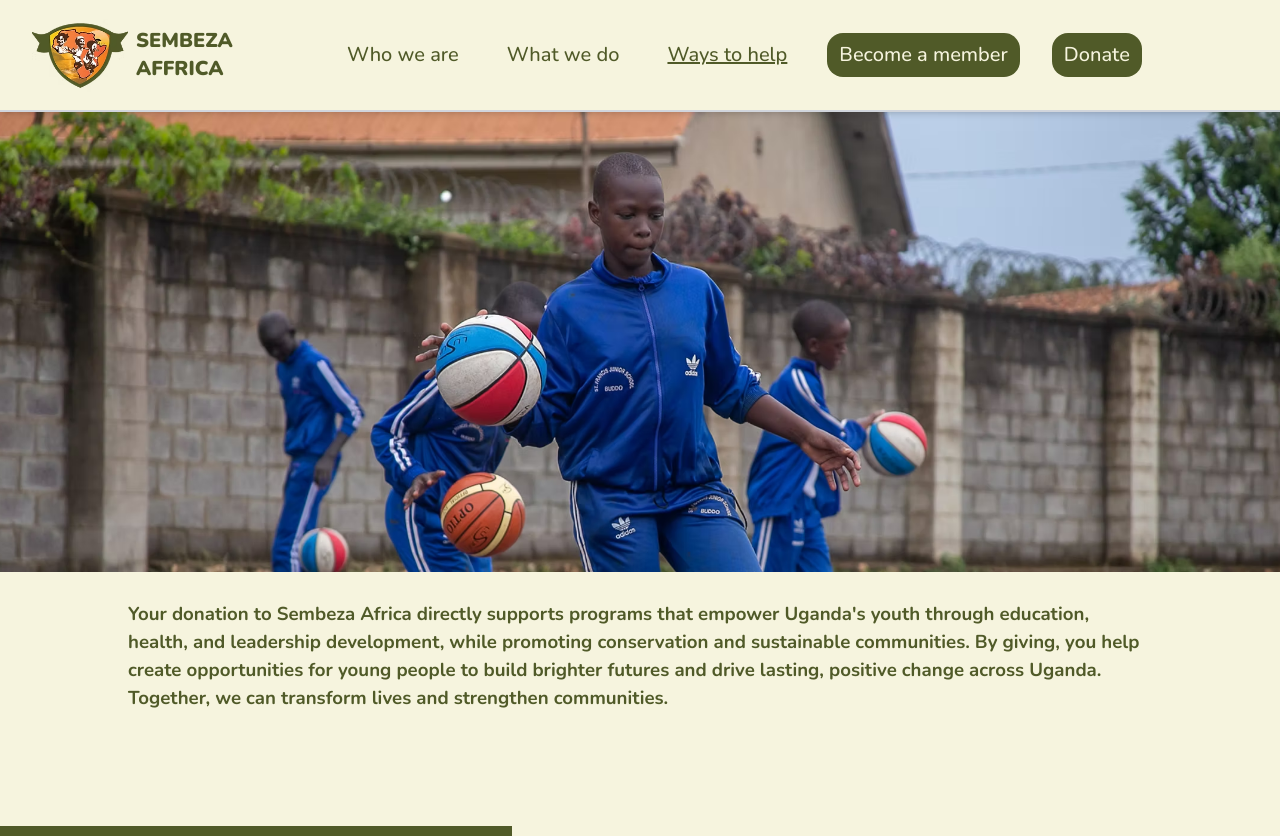
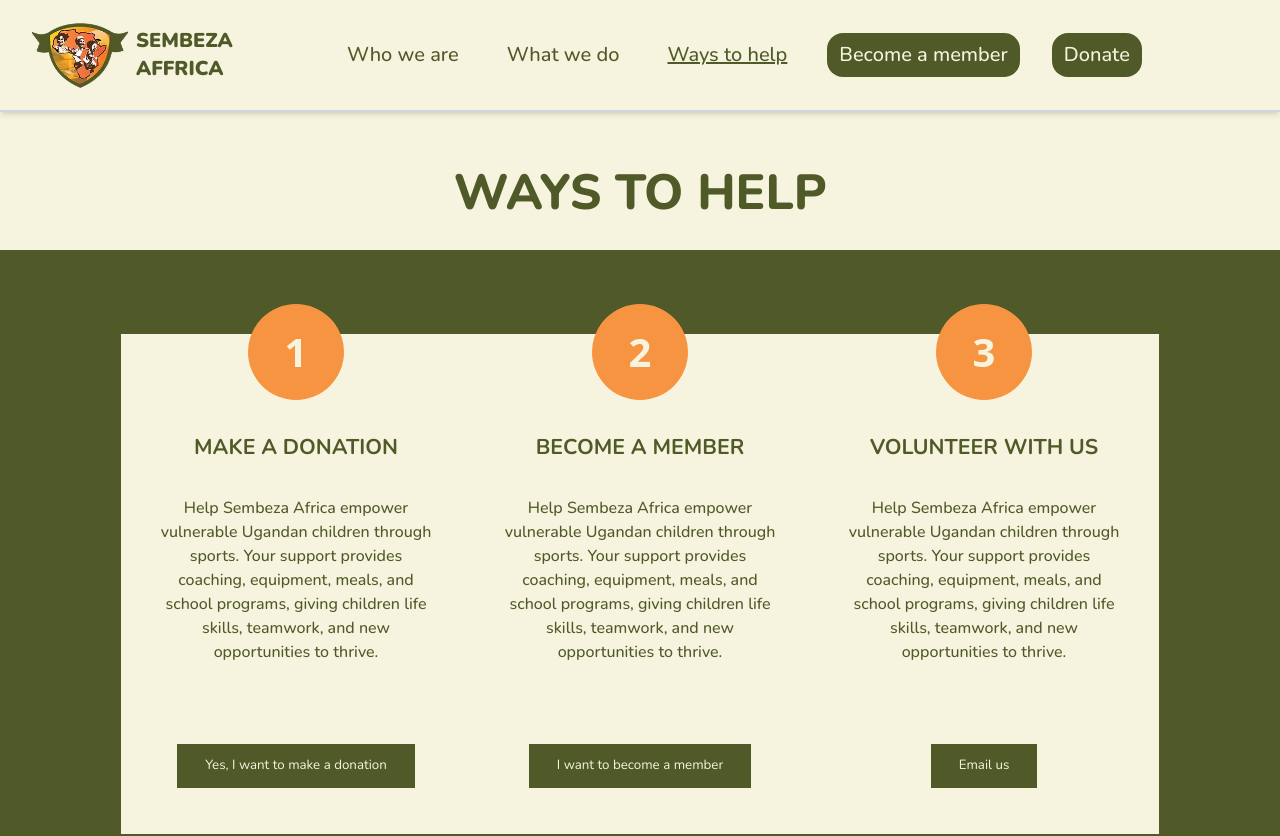
Before and after one commit to sembezaafrica/sembeza, a Next.js app: page /ways-to-help in a window 1280 px wide. Shown: the top 836 px of the page. Built offline with nearby package versions, Linux system fonts and the light colour scheme.

Commit message:
ways to help update

```diff
--- a/src/app/lib/utils/general.ts
+++ b/src/app/lib/utils/general.ts
@@ -15,3 +15,66 @@ export const landingPageVideoLinks = [
   "https://www.youtube.com/embed/VT9lVo9Yvyk",
   "https://www.youtube.com/embed/vjFKB0SFSMI",
 ];
+
+export const objectives = [
+  { text: ["Promoting physical", "well-being"] },
+  { text: ["Talent identification and", "Development"] },
+  { text: ["Gender equality and", "Inclusion"] },
+  { text: ["Health and Social", "Awareness Campaigns"] },
+  {
+    text: [
+      "Children and youth",
+      "empowerment through",
+      "education and sports",
+    ],
+  },
+  { text: ["Environmental", "Stewardship through", "Sports"] },
+  { text: ["Community Development"] },
+  { text: ["Wildlife Conservation and", "Awareness"] },
+];
+
+export const whatWeDoItems = [
+  {
+    img: "/assets/ubuntu_1.jpeg",
+    link: "/what-we-do/ubuntu",
+    text: "Ubuntu Festival",
+    period: "Anually",
+    description: "The Ubuntu III Sports Festival \
+    of Culture 2025 is a weeklong event that aims \
+    to promote unity, physical well-being, cultural\
+    awareness, and youth empowerment through sports \
+    and traditional games.",
+  },
+  {
+    img: "/assets/football_1.jpeg",
+    link: "/what-we-do/football",
+    text: "TheBestBareFootLeague in the World ",
+    period: "2023 - Today",
+    description: "The Best Barefoot League celebrates \
+    raw talent and resilience, bringing players together \
+    to compete without shoes in an authentic, grassroots \
+    football experience. It unites communities globally, \
+    emphasizing passion over luxury."
+
+  },
+  {
+    img: "/assets/tree_1.jpeg",
+    link: "/what-we-do/treetwingo",
+    text: "Tree Twin Go",
+    period: "Anually",
+    description: "The Ubuntu III Sports Festival of \
+    Culture 2025 is a weeklong event that aims to \
+    promote unity, physical well-being, cultural awareness, \
+    and youth empowerment through sports and traditional games. "
+  },
+  {
+    img: "/assets/SPSP.jpg",
+    link: "/what-we-do/spsp",
+    text: "Satellite Primary Schools Programme",
+    period: "2021 - 2023",
+    description: "SPSP is an initiative that empowers \
+    youth through sports and environmental conservation, \
+    promoting physical activity, education, and \
+    sustainable practices across Uganda.",
+  },
+];
--- /dev/null
+++ b/src/app/ways-to-help/old-page.tsx
@@ -0,0 +1,41 @@
+"use client"
+
+import Image from "next/image";
+import Head from "next/head";
+
+export default function WaysToHelp() {
+
+
+  return (
+    <div className="bg-[#F6F4DE]">
+      <Head>
+        <title>Sembeza Africa</title>
+      </Head>
+      <div className="flex flex-col">
+        <div className="relative w-full h-[460px] overflow-hidden">
+          <Image
+            src="/assets/1d0560_1ce106e1d4bf44e1bbe94b16517db08b~mv2.avif"
+            fill
+            style={{ objectFit: 'cover' }}
+            alt="background image"
+            priority
+          />
+
+        </div>
+
+        {/* Content section */}
+        <div className="bg-[#F6F4DE] text-[#505A28] font-bold p-7 text-[14pt] pl-[10%] pr-[10%] mb-20">
+          <p>
+          Your donation to Sembeza Africa directly supports programs that empower Uganda&#39;s youth through
+          education, health, and leadership development, while promoting conservation and sustainable
+          communities. By giving, you help create opportunities for young people to build brighter futures
+          and drive lasting, positive change across Uganda. Together, we can transform lives and strengthen
+          communities.</p>
+        </div>
+
+
+      </div>
+    </div>
+
+  );
+}
--- a/src/app/ways-to-help/page.tsx
+++ b/src/app/ways-to-help/page.tsx
@@ -1,6 +1,5 @@
 "use client"
 
-import Image from "next/image";
 import Head from "next/head";
 
 export default function WaysToHelp() {
@@ -12,25 +11,72 @@ export default function WaysToHelp() {
         <title>Sembeza Africa</title>
       </Head>
       <div className="flex flex-col">
-        <div className="relative w-full h-[460px] overflow-hidden">
-          <Image
-            src="/assets/1d0560_1ce106e1d4bf44e1bbe94b16517db08b~mv2.avif"
-            fill
-            style={{ objectFit: 'cover' }}
-            alt="background image"
-            priority
-          />
-
-        </div>
+        <h3 className="text-[#505A28] text-center font-extrabold mt-11 text-[37pt]">
+          WAYS TO HELP
+        </h3>
 
         {/* Content section */}
-        <div className="bg-[#F6F4DE] text-[#505A28] font-bold p-7 text-[14pt] pl-[10%] pr-[10%] mb-20">
+        {/* <div className="bg-[#F6F4DE] text-[#505A28] font-bold p-7 text-[14pt] pl-[10%] pr-[10%] mb-20">
           <p>
-          Your donation to Sembeza Africa directly supports programs that empower Uganda&#39;s youth through
-          education, health, and leadership development, while promoting conservation and sustainable
-          communities. By giving, you help create opportunities for young people to build brighter futures
-          and drive lasting, positive change across Uganda. Together, we can transform lives and strengthen
-          communities.</p>
+            Your donation to Sembeza Africa directly supports programs that empower Uganda&#39;s youth through
+            education, health, and leadership development, while promoting conservation and sustainable
+            communities. By giving, you help create opportunities for young people to build brighter futures
+            and drive lasting, positive change across Uganda. Together, we can transform lives and strengthen
+            communities.
+          </p>
+        </div> */}
+
+        <div className="flex justify-center px-[10%] pt-15 pb-10 mt-5 bg-[#505A28]">
+          <div className="whatwedo-grid gap-2 justify-items-center">
+            <div className="flex flex-col items-center w-[350px] h-[500px] bg-[#F6F4DE] mt-6 relative">
+                <div className="flex justify-center items-center w-24 h-24 rounded-full bg-[#F79442] mt-[-30px]">
+                    <p className="text-[#F6F4DE] font-sans font-semibold text-[30pt]">1</p>
+                </div>
+                <p className="text-[#505A28] font-bold text-[16pt] mt-8">
+                    MAKE A DONATION
+                </p>
+                <p className="text-[#505A28] font-medium text-[12pt] ml-[10%] mr-[10%] mt-8 text-center">
+                    Help Sembeza Africa empower vulnerable Ugandan children through sports.
+                    Your support provides coaching, equipment, meals, and school programs,
+                    giving children life skills, teamwork, and new opportunities to thrive.
+                </p>
+                <a href="https://donate.stripe.com/cN2aH13hm6GM3zGaEE" target="_blank" rel="noopener noreferrer" className="bg-[#505A28] text-[#F6F4DE] text-[10pt] p-3 pl-7 pr-7 mt-20 transition-all duration-100 hover:bg-[#F79442]">
+                    Yes, I want to make a donation
+                </a>
+            </div>
+            <div className="flex flex-col items-center w-[350px] h-[500px] bg-[#F6F4DE] mt-6 relative">
+                <div className="flex justify-center items-center w-24 h-24 rounded-full bg-[#F79442] mt-[-30px]">
+                    <p className="text-[#F6F4DE] font-sans font-semibold text-[30pt]">2</p>
+                </div>
+                <p className="text-[#505A28] font-bold text-[16pt] mt-8">
+                    BECOME A MEMBER
+                </p>
+                <p className="text-[#505A28] font-medium text-[12pt] ml-[10%] mr-[10%] mt-8 text-center">
+                    Help Sembeza Africa empower vulnerable Ugandan children through sports.
+                    Your support provides coaching, equipment, meals, and school programs,
+                    giving children life skills, teamwork, and new opportunities to thrive.
+                </p>
+                <a href="https://buy.stripe.com/14k2av3hm1ms5HOfYZ" target="_blank" rel="noopener noreferrer" className="bg-[#505A28] text-[#F6F4DE] text-[10pt] p-3 pl-7 pr-7 mt-20 transition-all duration-100 hover:bg-[#F79442]">
+                    I want to become a member
+                </a>
+            </div>
+            <div className="flex flex-col items-center w-[350px] h-[500px] bg-[#F6F4DE] mt-6 relative">
+                <div className="flex justify-center items-center w-24 h-24 rounded-full bg-[#F79442] mt-[-30px]">
+                    <p className="text-[#F6F4DE] font-sans font-semibold text-[30pt]">3</p>
+                </div>
+                <p className="text-[#505A28] font-bold text-[16pt] mt-8">
+                    VOLUNTEER WITH US
+                </p>
+                <p className="text-[#505A28] font-medium text-[12pt] ml-[10%] mr-[10%] mt-8 text-center">
+                    Help Sembeza Africa empower vulnerable Ugandan children through sports.
+                    Your support provides coaching, equipment, meals, and school programs,
+                    giving children life skills, teamwork, and new opportunities to thrive.
+                </p>
+                <a href="mailto:info@sembezaafrica.org?subject=Volunteering%20Proposal" target="_blank" rel="noopener noreferrer" className="bg-[#505A28] text-[#F6F4DE] text-[10pt] p-3 pl-7 pr-7 mt-20 transition-all duration-100 hover:bg-[#F79442]">
+                    Email us
+                </a>
+            </div>
+          </div>
         </div>
 
 
--- a/src/app/what-we-do/page.tsx
+++ b/src/app/what-we-do/page.tsx
@@ -3,71 +3,10 @@
 import Image from "next/image";
 import Head from "next/head";
 import Link from "next/link";
+import { objectives } from "../lib/utils/general";
+import { whatWeDoItems } from "../lib/utils/general";
 
 export default function Home() {
-  const objectives = [
-    { text: ["Promoting physical", "well-being"] },
-    { text: ["Talent identification and", "Development"] },
-    { text: ["Gender equality and", "Inclusion"] },
-    { text: ["Health and Social", "Awareness Campaigns"] },
-    {
-      text: [
-        "Children and youth",
-        "empowerment through",
-        "education and sports",
-      ],
-    },
-    { text: ["Environmental", "Stewardship through", "Sports"] },
-    { text: ["Community Development"] },
-    { text: ["Wildlife Conservation and", "Awareness"] },
-  ];
-
-  const items = [
-    {
-      img: "/assets/ubuntu_1.jpeg",
-      link: "/what-we-do/ubuntu",
-      text: "Ubuntu Festival",
-      period: "Anually",
-      description: "The Ubuntu III Sports Festival \
-      of Culture 2025 is a weeklong event that aims \
-      to promote unity, physical well-being, cultural\
-      awareness, and youth empowerment through sports \
-      and traditional games.",
-    },
-    {
-      img: "/assets/football_1.jpeg",
-      link: "/what-we-do/football",
-      text: "TheBestBareFootLeague in the World ",
-      period: "2023 - Today",
-      description: "The Best Barefoot League celebrates \
-      raw talent and resilience, bringing players together \
-      to compete without shoes in an authentic, grassroots \
-      football experience. It unites communities globally, \
-      emphasizing passion over luxury."
-
-    },
-    {
-      img: "/assets/tree_1.jpeg",
-      link: "/what-we-do/treetwingo",
-      text: "Tree Twin Go",
-      period: "Anually",
-      description: "The Ubuntu III Sports Festival of \
-      Culture 2025 is a weeklong event that aims to \
-      promote unity, physical well-being, cultural awareness, \
-      and youth empowerment through sports and traditional games. "
-    },
-    {
-      img: "/assets/SPSP.jpg",
-      link: "/what-we-do/spsp",
-      text: "Satellite Primary Schools Programme",
-      period: "2021 - 2023",
-      description: "SPSP is an initiative that empowers \
-      youth through sports and environmental conservation, \
-      promoting physical activity, education, and \
-      sustainable practices across Uganda.",
-    },
-  ];
-
   return (
     <>
       <Head>
@@ -133,7 +72,7 @@ export default function Home() {
         {/* extra page info */}
         <div className="flex justify-center px-[10%] pt-10 pb-10">
           <div className="whatwedo-grid gap-2 justify-items-center">
-            {items.map((item, index) => (
+            {whatWeDoItems.map((item, index) => (
               <Link
                 key={index}
                 href={item.link}
```
